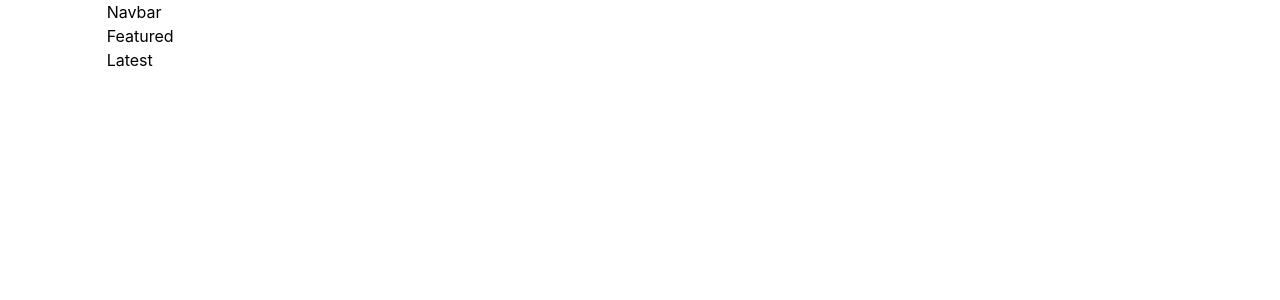
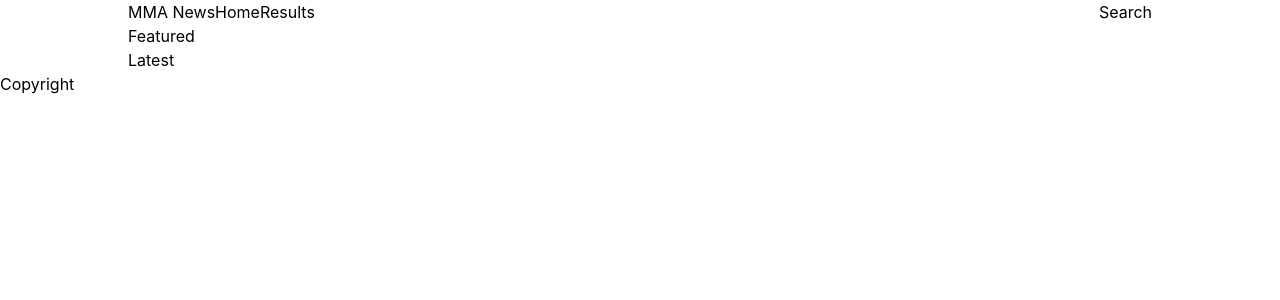
Before and after one commit to TheThomasY/MMA-blog, a Next.js app: page / in a window 1280 px wide. Shown: the top 300 px of the page. Built offline with nearby package versions, Linux system fonts and the light colour scheme.

Commit message:
feat: basic nav content added

```diff
--- a/components/UI/Navbar.js
+++ b/components/UI/Navbar.js
@@ -1,5 +1,22 @@
 import React from 'react';
 
 export default function Navbar() {
-  return <div>Navbar</div>;
+  return (
+    <nav>
+      <ul className='flex w-4/5 mx-auto'>
+        <li>
+          <a href=''>MMA News</a>
+        </li>
+        <li>
+          <a href=''>Home</a>
+        </li>
+        <li>
+          <a href=''>Results</a>
+        </li>
+        <li className='ml-auto'>
+          <a href=''>Search</a>
+        </li>
+      </ul>
+    </nav>
+  );
 }
--- a/pages/index.js
+++ b/pages/index.js
@@ -13,11 +13,15 @@ export default function Home() {
         <meta name='description' content='Generated by create next app' />
         <link rel='icon' href='/favicon.ico' />
       </Head>
-      <div className='w-10/12 mx-auto'>
-        <Navbar />
+      <Navbar />
+      {/* Home Page Content */}
+      <div className='w-4/5 mx-auto'>
         <Featured />
         <Latest />
       </div>
+      <footer>
+        <p>Copyright</p>
+      </footer>
     </div>
   );
 }
```
